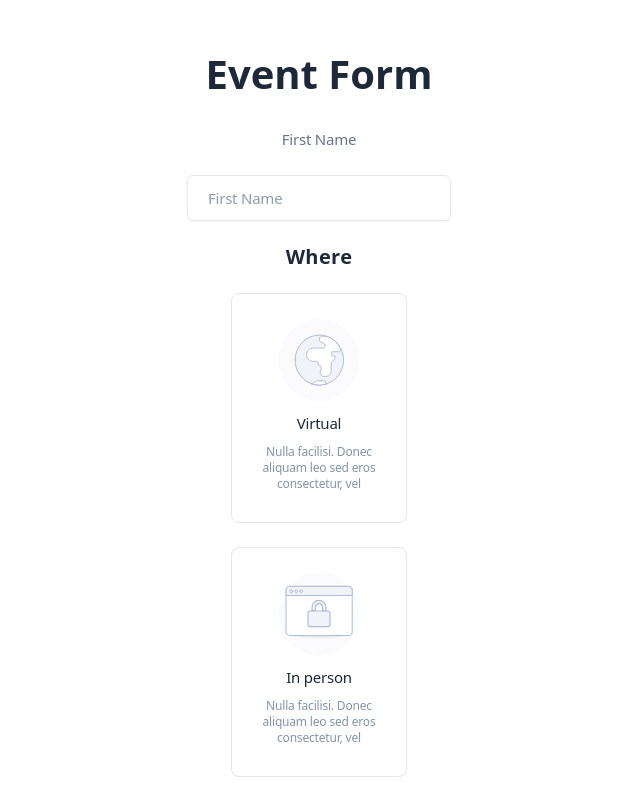
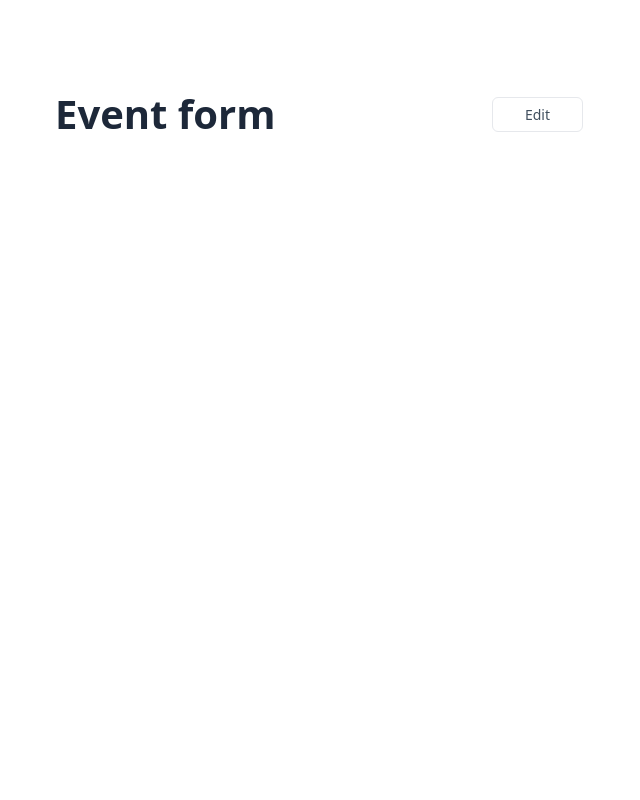
Before and after one commit to redtxai/event-form, a React (Create React App) app: page / in a window 1280 px wide. Shown: the top 800 px of the page, without its empty margins (321-961 px from the left). Built offline with nearby package versions, Linux system fonts and the light colour scheme.

Commit message:
Initialize the create-edit page and add the header

```diff
--- a/src/App.tsx
+++ b/src/App.tsx
@@ -1,45 +1,49 @@
 import './App.css';
-import Button from './components/button/Button';
-import DatePicker from './components/datepicker/DatePicker';
-import Input from './components/input/Input';
-import Label from './components/label/Label';
-import OnboardingIllustration from './components/onboarding-illustration/OnboardingIllustration';
-import Textarea from './components/textarea/Textarea';
-import Title from './components/title/Title';
-import URLComponent from './components/url-component/URLComponent';
+import CreateEditPage from './pages/create-edit/CreateEditPage';
+// import Button from './components/button/Button';
+// import DatePicker from './components/datepicker/DatePicker';
+// import Input from './components/input/Input';
+// import Label from './components/label/Label';
+// import OnboardingIllustration from './components/onboarding-illustration/OnboardingIllustration';
+// import Textarea from './components/textarea/Textarea';
+// import Title from './components/title/Title';
+// import URLComponent from './components/url-component/URLComponent';
 
 function App() {
   return (
-    <div className="flex flex-col items-center">
-      <div className="flex flex-col items-center p-5">
-        <br/>
-        <Title text='Event Form' type='large'></Title>
-        <br/>
-        <Label htmlFor='first-name' text='First Name'></Label>
-        <br/>
-        <Input id='first-name' name='first-name' placeholder='First Name'></Input>
-        <br/>
-        <Title text='Where' type='small'></Title>
-        <br/>
-        <OnboardingIllustration type='virtual'></OnboardingIllustration>
-        <br/>
-        <OnboardingIllustration type='inperson'></OnboardingIllustration>
-        <br/>
-        <Title text='When' type='small'></Title>
-        <br/>
-        <DatePicker></DatePicker>
-        <br/>
-        <Label htmlFor='description' text='Description'></Label>
-        <br/>
-        <Textarea id='description' name='description' placeholder='Write a summary about your event' resize={false}></Textarea>
-        <br/>
-        <Label htmlFor='custom-url' text='Slug'></Label>
-        <br/>
-        <URLComponent id='custom-url' name='custom-url' domain='yourdomain.com' placeholder='custom URL'></URLComponent>
-        <br/>
-        <Button text="Create event"></Button>
-      </div>
-    </div>
+    <main className='w-full'>
+      <CreateEditPage></CreateEditPage>
+    </main>
+    // <div className="flex flex-col items-center">
+    //   <div className="flex flex-col items-center p-5">
+    //     <br/>
+    //     <Title text='Event Form' type='large'></Title>
+    //     <br/>
+    //     <Label htmlFor='first-name' text='First Name'></Label>
+    //     <br/>
+    //     <Input id='first-name' name='first-name' placeholder='First Name'></Input>
+    //     <br/>
+    //     <Title text='Where' type='small'></Title>
+    //     <br/>
+    //     <OnboardingIllustration type='virtual'></OnboardingIllustration>
+    //     <br/>
+    //     <OnboardingIllustration type='inperson'></OnboardingIllustration>
+    //     <br/>
+    //     <Title text='When' type='small'></Title>
+    //     <br/>
+    //     <DatePicker></DatePicker>
+    //     <br/>
+    //     <Label htmlFor='description' text='Description'></Label>
+    //     <br/>
+    //     <Textarea id='description' name='description' placeholder='Write a summary about your event' resize={false}></Textarea>
+    //     <br/>
+    //     <Label htmlFor='custom-url' text='Slug'></Label>
+    //     <br/>
+    //     <URLComponent id='custom-url' name='custom-url' domain='yourdomain.com' placeholder='custom URL'></URLComponent>
+    //     <br/>
+    //     <Button text="Create event"></Button>
+    //   </div>
+    // </div>
   )
 }
 
--- a/src/components/button/Button.tsx
+++ b/src/components/button/Button.tsx
@@ -8,12 +8,7 @@ type ButtonProps = {
 
 const Button = ({ text, className, onClick }: ButtonProps) => {
   return (
-    <button className={`
-      py-2.5 px-6
-      rounded-md bg-indigo-550
-      font-bold text-base
-      text-white
-      leading-4-07 ${className ? className : ''}`}
+    <button className={`${className ? className : ''}`}
       onClick={onClick}
     >
       {text}
--- a/src/components/onboarding-illustration/OnboardingIllustration.tsx
+++ b/src/components/onboarding-illustration/OnboardingIllustration.tsx
@@ -38,7 +38,7 @@ function OnboardingIllustration({ type, onClick }: OnboardingIllustrationProps)
       ${selected ? 'border-indigo-500 ring-indigo-500' : 'border-slate-175'}`}
       onClick={handleClick}>
       <img src={`/assets/img/${attrMap[type].img}.svg`} alt={type} />
-      <h5 className="text-sm-intermediate leading-4-05 font-normal tracking-tightish text-blue-950 mt-3">{attrMap[type].title}</h5>
+      <h5 className="text-sm-intermediate leading-4-06 font-normal tracking-tightish text-blue-950 mt-3">{attrMap[type].title}</h5>
       <div className='text-center text-xs tracking-tightish text-gray-450 mt-3'>Nulla facilisi. Donec aliquam leo sed eros consectetur, vel </div>
     </section>
   )
--- a/src/components/url-component/URLComponent.tsx
+++ b/src/components/url-component/URLComponent.tsx
@@ -10,7 +10,7 @@ type URLComponentProps = InputURLProps & {
 
 const URLComponent = ({ domain, domainClassName, urlClassName, className, ...inputProps  }: URLComponentProps) => {
   return (
-    <div className={`flex max-w-lg rounded-md shadow-sm ${urlClassName ? urlClassName : ''}`}>
+    <div className={`flex w-full rounded-md shadow-sm ${urlClassName ? urlClassName : ''}`}>
       <span className={`
         inline-flex items-center
         rounded-l-md
@@ -21,7 +21,7 @@ const URLComponent = ({ domain, domainClassName, urlClassName, className, ...inp
         py-2.5 px-5
         text-slate-475
         text-sm-intermediate
-        leading-4-05
+        leading-4-06
         tracking-tightish
         ${domainClassName ? domainClassName : ''}`}>
         {domain}
--- /dev/null
+++ b/src/pages/create-edit/CreateEditHeader.tsx
@@ -0,0 +1,20 @@
+import Button from "../../components/button/Button"
+import Title from "../../components/title/Title"
+
+const CreateEditHeader = () => {
+  return <header>
+      <p className="h-16 relative w-full"></p>
+      <section className="max-w-xl m-auto bg-white px-4 py-5 sm:px-6">
+        <div className="-ml-4 -mt-2 flex flex-wrap items-center justify-between sm:flex-nowrap">
+        <div className="ml-4 mt-2">
+          <Title type="large" text="Event form"></Title>
+        </div>
+        <div className="ml-4 mt-2 flex-shrink-0">
+          <Button className="text-sm leading-4-05 py-2 px-8 rounded-md text-slate-650 bg-white border border-gray-150" text="Edit"></Button>
+        </div>
+      </div>
+    </section>
+  </header>
+}
+
+export default CreateEditHeader
--- /dev/null
+++ b/src/pages/create-edit/CreateEditPage.tsx
@@ -0,0 +1,11 @@
+import CreateEditHeader from "./CreateEditHeader"
+
+const CreateEditPage = () => {
+  return (
+    <section>
+      <CreateEditHeader></CreateEditHeader>
+    </section>
+  )
+}
+
+export default CreateEditPage
--- a/src/styles.css
+++ b/src/styles.css
@@ -622,11 +622,26 @@ select {
 .z-10 {
   z-index: 10;
 }
+.m-auto {
+  margin: auto;
+}
 .ml-2 {
   margin-left: 0.5rem;
 }
 .mt-3 {
   margin-top: 0.75rem;
+}
+.-ml-4 {
+  margin-left: -1rem;
+}
+.-mt-2 {
+  margin-top: -0.5rem;
+}
+.ml-4 {
+  margin-left: 1rem;
+}
+.mt-2 {
+  margin-top: 0.5rem;
 }
 .box-border {
   box-sizing: border-box;
@@ -643,6 +658,9 @@ select {
 .h-5 {
   height: 1.25rem;
 }
+.h-16 {
+  height: 4rem;
+}
 .max-h-80 {
   max-height: 20rem;
 }
@@ -655,8 +673,11 @@ select {
 .w-36 {
   width: 9rem;
 }
-.max-w-lg {
-  max-width: 32rem;
+.max-w-xl {
+  max-width: 36rem;
+}
+.flex-shrink-0 {
+  flex-shrink: 0;
 }
 .origin-top-right {
   transform-origin: top right;
@@ -689,6 +710,9 @@ select {
 }
 .flex-col {
   flex-direction: column;
+}
+.flex-wrap {
+  flex-wrap: wrap;
 }
 .items-center {
   align-items: center;
@@ -760,9 +784,13 @@ select {
   padding-left: 1rem;
   padding-right: 1rem;
 }
-.px-6 {
-  padding-left: 1.5rem;
-  padding-right: 1.5rem;
+.py-5 {
+  padding-top: 1.25rem;
+  padding-bottom: 1.25rem;
+}
+.px-8 {
+  padding-left: 2rem;
+  padding-right: 2rem;
 }
 .pt-6 {
   padding-top: 1.5rem;
@@ -773,10 +801,6 @@ select {
 .text-sm {
   font-size: 0.875rem;
   line-height: 1.25rem;
-}
-.text-base {
-  font-size: 1rem;
-  line-height: 1.5rem;
 }
 .text-xs {
   font-size: 0.75rem;
@@ -789,11 +813,11 @@ select {
 .font-normal {
   font-weight: 400;
 }
+.font-medium {
+  font-weight: 500;
+}
 .font-bold {
   font-weight: 700;
-}
-.font-medium {
-  font-weight: 500;
 }
 .font-semibold {
   font-weight: 600;
@@ -815,10 +839,6 @@ select {
 .text-gray-900 {
   --tw-text-opacity: 1;
   color: rgb(17 24 39 / var(--tw-text-opacity));
-}
-.text-white {
-  --tw-text-opacity: 1;
-  color: rgb(255 255 255 / var(--tw-text-opacity));
 }
 .opacity-0 {
   opacity: 0;
@@ -883,6 +903,9 @@ select {
 .text-slate-475 {
     color: #687387;
   }
+.text-slate-650 {
+    color: #404F5E;
+  }
 .text-gray-450 {
     color: #8594AA;
   }
@@ -905,10 +928,10 @@ select {
 /********************************** LINE HEIGHT *********************************/
 /********************************************************************************/
 .leading-4-05 {
+    line-height: 17px;
+  }
+.leading-4-06 {
     line-height: 18px;
-  }
-.leading-4-07 {
-    line-height: 19px;
   }
 /********************************************************************************/
 /********************************* BORDER COLOR *********************************/
@@ -934,9 +957,6 @@ select {
 /********************************************************************************/
 /******************************** BACKGROUND COLOR ******************************/
 /********************************************************************************/
-.bg-indigo-550 {
-    background-color: #506CF0;
-  }
 .placeholder\:text-slate-450::placeholder {
     color: #8D9CAE;
   }
@@ -964,4 +984,13 @@ select {
   .sm\:max-w-xs {
     max-width: 20rem;
   }
+
+  .sm\:flex-nowrap {
+    flex-wrap: nowrap;
+  }
+
+  .sm\:px-6 {
+    padding-left: 1.5rem;
+    padding-right: 1.5rem;
+  }
 }
--- a/src/tailwind.css
+++ b/src/tailwind.css
@@ -13,6 +13,10 @@
 
   .text-slate-475 {
     color: #687387;
+  }
+
+  .text-slate-650 {
+    color: #404F5E;
   }
 
   .text-gray-450 {
@@ -42,6 +46,10 @@
   /********************************** LINE HEIGHT *********************************/
   /********************************************************************************/
   .leading-4-05 {
+    line-height: 17px;
+  }
+
+  .leading-4-06 {
     line-height: 18px;
   }
 
```
